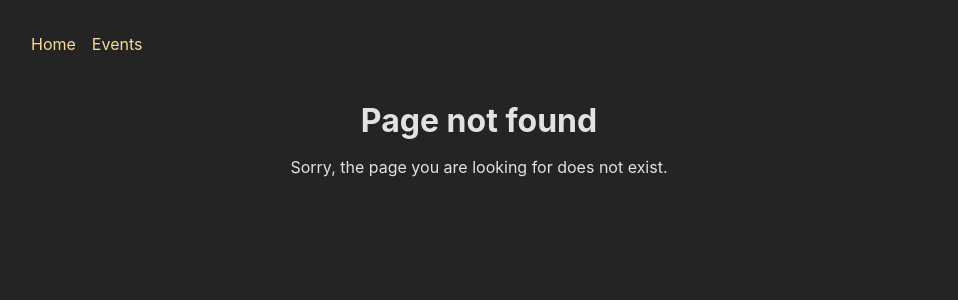
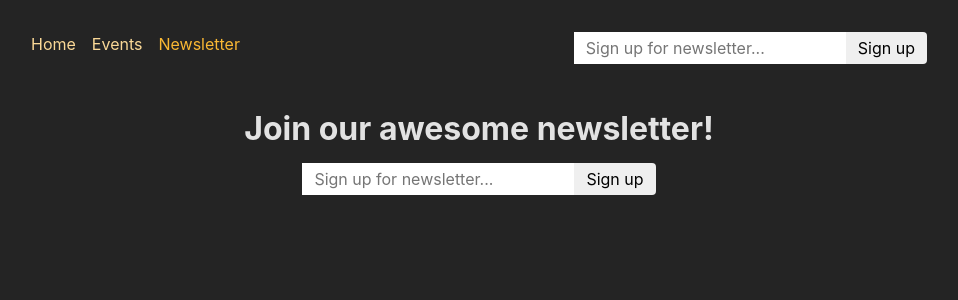
Before and after one commit to WojciechGalecki/react_router_adv, a React (Create React App) app in the folder frontend/: page /newsletter in a window 1280 px wide. Before the commit this address had no page. Shown: the top 300 px of the page, without its empty margins (161-1119 px from the left). Built offline with nearby package versions, Linux system fonts and the light colour scheme.

Commit message:
useFetcher

```diff
--- a/frontend/src/App.js
+++ b/frontend/src/App.js
@@ -4,9 +4,13 @@
 import EventsPage, { eventsLoader } from "./pages/Events";
 import RootLayout from "./pages/Root";
 import EventsRootLayout from "./pages/EventsRoot";
-import EventDetailPage, { deleteEventAction, eventDetailsLoader } from "./pages/EventDetail";
+import EventDetailPage, {
+  deleteEventAction,
+  eventDetailsLoader,
+} from "./pages/EventDetail";
 import NewEventPage from "./pages/NewEvent";
 import EditEventPage from "./pages/EditEvent";
+import NewsletterPage, { newsletterAction } from "./pages/Newsletter";
 import ErrorPage from "./pages/Error";
 import { eventAction } from "./components/EventForm";
 
@@ -46,6 +50,11 @@
           { path: "new", element: <NewEventPage />, action: eventAction },
         ],
       },
+      {
+        path: "newsletter",
+        element: <NewsletterPage />,
+        action: newsletterAction,
+      },
     ],
   },
 ]);
--- a/frontend/src/components/MainNavigation.js
+++ b/frontend/src/components/MainNavigation.js
@@ -1,6 +1,7 @@
 import { NavLink } from "react-router-dom";
 
 import classes from "./MainNavigation.module.css";
+import NewsletterSignup from "./NewsletterSignup";
 
 export default function MainNavigation() {
   return (
@@ -9,17 +10,18 @@
         <ul className={classes.list}>
           <li>
             <NavLink
-              to=""
+              to="/"
               className={({ isActive }) =>
                 isActive ? classes.active : undefined
               }
+              end
             >
               Home
             </NavLink>
           </li>
           <li>
             <NavLink
-              to="events"
+              to="/events"
               className={({ isActive }) =>
                 isActive ? classes.active : undefined
               }
@@ -27,8 +29,19 @@
               Events
             </NavLink>
           </li>
+          <li>
+            <NavLink
+              to="/newsletter"
+              className={({ isActive }) =>
+                isActive ? classes.active : undefined
+              }
+            >
+              Newsletter
+            </NavLink>
+          </li>
         </ul>
       </nav>
+      <NewsletterSignup />
     </header>
   );
 }
--- /dev/null
+++ b/frontend/src/components/NewsletterSignup.js
@@ -0,0 +1,30 @@
+import { useFetcher } from "react-router-dom";
+
+import classes from "./NewsletterSignup.module.css";
+import { useEffect } from "react";
+
+export default function NewsletterSignup() {
+  const fetcher = useFetcher();
+  const { data, state } = fetcher;
+
+  useEffect(() => {
+    if (state === "idle" && data && data.message) {
+      window.alert(data.message);
+    }
+  }, [data, state]);
+
+  return (
+    <fetcher.Form
+      method="post"
+      action="/newsletter"
+      className={classes.newsletter}
+    >
+      <input
+        type="email"
+        placeholder="Sign up for newsletter..."
+        aria-label="Sign up for newsletter"
+      />
+      <button>Sign up</button>
+    </fetcher.Form>
+  );
+}
--- /dev/null
+++ b/frontend/src/components/NewsletterSignup.module.css
@@ -0,0 +1,18 @@
+.newsletter input,
+.newsletter button {
+  font: inherit;
+  padding: 0.25rem 0.75rem;
+  border-radius: 0;
+  border: none;
+}
+
+.newsletter button {
+  border-top-right-radius: 4px;
+  border-bottom-right-radius: 4px;
+  cursor: pointer;
+}
+
+.newsletter button:hover {
+  background-color: var(--color-primary-300);
+  color: var(--color-gray-800);
+}
--- /dev/null
+++ b/frontend/src/pages/Newsletter.js
@@ -0,0 +1,19 @@
+import NewsletterSignup from "../components/NewsletterSignup";
+import PageContent from "../components/PageContent";
+
+export default function NewsletterPage() {
+  return (
+    <PageContent title="Join our awesome newsletter!">
+      <NewsletterSignup />
+    </PageContent>
+  );
+}
+
+export async function newsletterAction({ request }) {
+  const data = await request.formData();
+  const email = data.get("email");
+
+  // send to backend newsletter server ...
+  console.log(email);
+  return { message: "Signup successful!" };
+}
```
Also changed, not shown: 1 other file (tests, documents, lock files or other folders).
